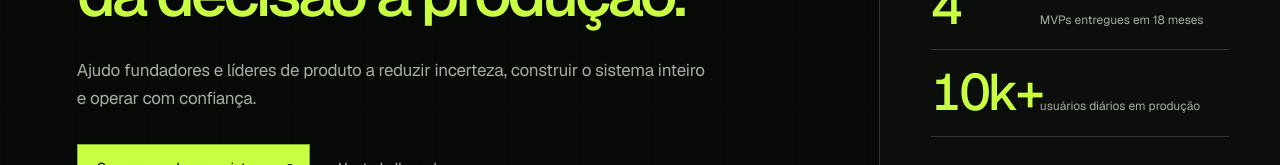
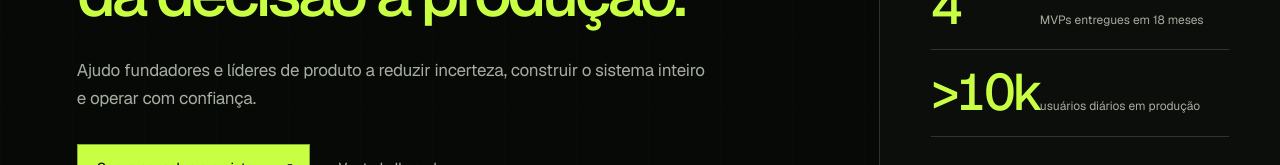
Before and after one commit to vtrpza/portfolio-experience, a Next.js app: page / in a window 1280 px wide. Shown: the part 472-637 px from the top of the page. Built offline with nearby package versions, Linux system fonts and the light colour scheme.

Commit message:
fix homepage user metric

```diff
--- a/src/components/experience-shell.tsx
+++ b/src/components/experience-shell.tsx
@@ -32,7 +32,7 @@ export function ExperienceShell({ latestArticle }: ExperienceShellProps) {
                 <dd>MVPs entregues em 18 meses</dd>
               </div>
               <div>
-                <dt>10k+</dt>
+                <dt>&gt;10k</dt>
                 <dd>usuários diários em produção</dd>
               </div>
             </dl>
```
Also changed, not shown: 1 other file (tests, documents, lock files or other folders).
